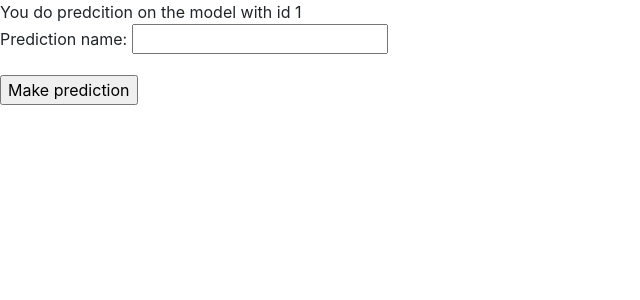
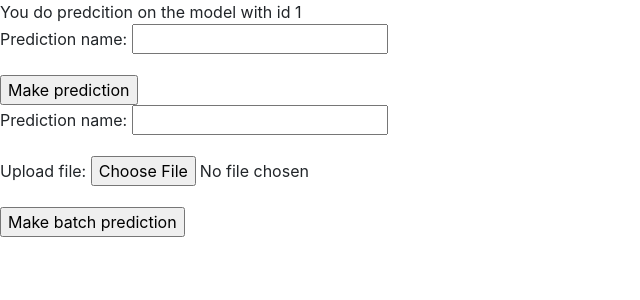
Before and after one commit to Eryk854/MachineLearning, a Django app: page /make_prediction/model/1 in a window 1280 px wide. Shown: the part 56-356 px from the top of the page, without its empty margins (0-640 px from the left). Run offline with Django 3.2, Linux system fonts and the light colour scheme; tables that the repository leaves empty hold one stand-in row (values such as "Sample post"); a database or web service that is not in the repository returns one stand-in record (values such as "Sample title"); data that the repository does not hold is empty; some libraries are stand-ins or nearby versions.

Commit message:
Add: delete prediction, prediction details, batch predictions + refactor code

```diff
--- a/communication/forms/__init__.py
+++ b/communication/forms/__init__.py
@@ -1,3 +1,4 @@
 from .new_prediction_form import NewPredictionForm
 from .new_dataset_form import NewDatasetForm
 from .new_model_form import NewModelForm
+from .new_batch_prediction_form import BatchPredictionForm
--- /dev/null
+++ b/communication/forms/new_batch_prediction_form.py
@@ -0,0 +1,8 @@
+from django import forms
+from communication.models import BatchPrediciton
+
+
+class BatchPredictionForm(forms.ModelForm):
+    class Meta:
+        model = BatchPrediciton
+        fields = ['prediction_name', 'upload_file']
--- a/communication/forms/new_prediction_form.py
+++ b/communication/forms/new_prediction_form.py
@@ -1,4 +1,5 @@
 from django import forms
+
 
 class NewPredictionForm(forms.Form):
 
--- a/communication/templates/communication/make_prediction.html
+++ b/communication/templates/communication/make_prediction.html
@@ -2,10 +2,14 @@
 {% block content%}
 You do predcition on the model with id {{model_name}}
 {% url 'make prediction' model_name as form_url%}
-<form action={{form_url}} method="post">
+<form action={{form_url}} method="post" >
     {% csrf_token %}
-
-    {{form.as_p}}
-    <input type="submit" value="Make prediction">
+    {{prediction_form.as_p}}
+    <input type="submit" value="Make prediction" name="create_single_prediction">
+</form>
+<form action={{form_url}} method="post" enctype="multipart/form-data">
+    {% csrf_token %}
+    {{batch_form.as_p}}
+    <input type="submit" value="Make batch prediction" name="create_batch_prediction">
 </form>
 {% endblock%}
--- a/communication/templatetags/filters.py
+++ b/communication/templatetags/filters.py
@@ -5,6 +5,12 @@ from django.template.defaulttags import register
 def dict_value(dict, key):
     return dict[key]
 
+
 @register.filter(name='delete')
 def delete(dataset):
     return dataset[8:]
+
+
+@register.filter(name='delete_pre')
+def delete_pre(dataset):
+    return dataset[11:]
--- a/communication/urls.py
+++ b/communication/urls.py
@@ -2,12 +2,16 @@ from django.urls import path
 from . import views
 
 urlpatterns = [
-    path('',views.index, name="home page"),
+    path('', views.index, name="home page"),
     path('add_resource/', views.add_resource),
     path('make_dataset/', views.MakeDatasetView.as_view(), name="make dataset"),
     path('prediction_list/', views.PredictionListView.as_view(), name='prediction list'),
     path('models_list/', views.ModelsListView.as_view(), name="models list"),
     path('datasets_list/', views.DatasetListView.as_view(), name="datasets list"),
     path("make_model/dataset/<str:dataset_id>", views.MakeModelView.as_view(), name="make model"),
-    path("make_prediction/model/<str:model_name>", views.MakePredictionClass.as_view(), name="make prediction")
+    path("make_prediction/model/<str:model_name>", views.MakePredictionClass.as_view(), name="make prediction"),
+    path('prediction_detil/prediction/<str:prediction_id>', views.PredictionDetailView.as_view(), name="prediction detail"),
+    path('delete/prediction/confirm/<str:prediction_id>', views.delete_prediction_confirm, name='delete prediction confirm'),
+    path('delete/prediction/<str:prediction_id>', views.DeletePredictionView.as_view(), name="delete prediction"),
+
 ]
--- a/communication/views.py
+++ b/communication/views.py
@@ -5,9 +5,11 @@ import requests
 from django.views.generic.list import ListView
 from django.views.generic import TemplateView, View
 from django.views.generic.edit import FormView
-from .forms import NewPredictionForm, NewDatasetForm, NewModelForm
+from django.views.generic.detail import DetailView
+from .forms import NewPredictionForm, NewDatasetForm, NewModelForm, BatchPredictionForm
 from django.core.exceptions import ValidationError
-
+import time
+from django.contrib import messages
 #BIGML_USERNAME = 'Eryk
 #BIGML_AUTH=
 
@@ -55,14 +57,6 @@ class MakeDatasetView(FormView):
         r = requests.post("https://bigml.io/andromeda/dataset", params=self.BIGML_AUTH, json=data, headers=headers)
 
 
-def make_model(request):
-    bigml_auth = 'username=Eryk854;api_key=fb079f5dd95d9f28986d49f983c28a9af3cf09f9;'
-    headers = {"content-type": "application/json"}
-    data={"name":"Diabetes model", 'dataset': 'dataset/5e2ae89de476845dd901b581'}
-    r = requests.post("https://bigml.io/andromeda/model?",json=data, headers=headers, params=bigml_auth )
-    return HttpResponse("We made model uhuuuu")
-
-
 class MakeModelView(FormView):
     BIGML_AUTH = 'username=Eryk854;api_key=fb079f5dd95d9f28986d49f983c28a9af3cf09f9;'
     template_name = "communication/make_model.html"
@@ -89,39 +83,47 @@ class MakeModelView(FormView):
 class MakePredictionClass(View):
     BIGML_AUTH = 'username=Eryk854;api_key=fb079f5dd95d9f28986d49f983c28a9af3cf09f9;'
     template_name = "communication/make_prediction.html"
-    form_class = NewPredictionForm
+    form_class = [NewPredictionForm, BatchPredictionForm]
 
     def get(self, request, *args, **kwargs):
         """Get function creates and display prediction form"""
-        input_fields = self.__get_models_input_name(kwargs['model_name'])
-        form = NewPredictionForm(input_data=input_fields)
-        return render(request, self.template_name, context={'form': form,
+        input_fields = self._get_models_input_name(kwargs['model_name'])
+        prediction_form = NewPredictionForm(input_data=input_fields)
+        batch_form = BatchPredictionForm()
+        return render(request, self.template_name, context={'batch_form': batch_form,
+                                                            'prediction_form': prediction_form,
                                                             'model_name': kwargs['model_name']})
 
     def post(self, request, **kwargs):
-        """POST function take and chceck prediction input data  and make prediction """
-        input_fields = self.__get_models_input_name(kwargs['model_name'])
-        form = NewPredictionForm(request.POST, input_data=input_fields)
-        #data={'prediction_name':'','sepal.width':3,'petal.length':2.1 ,'petal.width':1}
-        #form1 = NewPredictionForm(data, input_data=input_fields)
-        #print(form.is_valid())
-        #print(form.errors)
-        #print(form.is_bound)
-        #print(request.POST)
-        #print(type(request.POST['sepal.width']))
-        if form.is_valid():
-            model_name = kwargs['model_name']
-            data = form.cleaned_data
-            print(data)
-            self.__make_prediction(model_name, data)
-            return redirect("prediction list")
+        """POST function needs must handle two forms. First is to make prediction from input data and second
+        from csv file."""
+        if 'create_single_prediction' in request.POST:
+            # User wants to create single prediction
+            input_fields = self._get_models_input_name(kwargs['model_name'])
+            form = NewPredictionForm(request.POST, input_data=input_fields)
+
+            if form.is_valid():
+                model_name = kwargs['model_name']
+                data = form.cleaned_data
+                self.__make_prediction(model_name, data)
+                return redirect("prediction list")
+
+        elif 'create_batch_prediction' in request.POST:
+            # User want to send csv file and make prediction.
+            form = BatchPredictionForm(request.POST, request.FILES)
+            if form.is_valid():
+                model_name = kwargs['model_name']
+                data = form.cleaned_data
+                form.save() # here we save our csv file in media root and in database.
+                self._make_batch_prediction(model_name, data)
+
         return redirect("make prediction", model_name=kwargs['model_name'])
 
+    #                                  functions  for make single prediction
     def __make_prediction(self, model, input_data):
         """Function wich make prediction on model and input data. It also register it and api"""
         headers = {"content-type": "application/json"}
         name = input_data['prediction_name']
-        #input_data = zip(input_data, range(0,len(input_data)))
         input_dataa = {}
         i = 0
         for key in input_data:
@@ -135,12 +137,71 @@ class MakePredictionClass(View):
 
         r = requests.post("https://bigml.io/andromeda/prediction?", json=data, headers=headers, params=self.BIGML_AUTH)
 
-    def __get_models_input_name(self, model_name):
-        """This function returns an array of tuple where is name of input data and their datatype"""
+    def _get_models_input_name(self, model_name):
+        """This function returns an array of tuple where is name of input field and their datatype"""
         r = requests.get('https://bigml.io/andromeda/model/{}?'.format(model_name), params=self.BIGML_AUTH)
         model_fields = r.json()['model']['model_fields']
         input_fields = [(model_fields[field]['name'], model_fields[field]['datatype']) for field in model_fields]
         return input_fields
+    #                                     end single prediction
+    #                                     functions for make batch prediction
+
+    def _make_batch_prediction(self, model_id, data):
+        """We make batch prediction using import csv file, Model_id is model on wich we make prediction and data is a
+        dictionary of our form data. (there is a file and prediction name)"""
+
+        # to make batch prediction we need to make dataset
+        source_id = self._add_resource(data['upload_file'])
+        dataset_id = self._make_dataset(source_id)
+        params = self.BIGML_AUTH
+        headers = {'content-type': 'application/json'}
+        time.sleep(2)
+        data = {'model': "model/"+model_id, 'dataset': dataset_id}
+        r = requests.post("https://bigml.io/andromeda/batchprediction?", params=params, headers=headers, json=data)
+
+    def _add_resource(self, file, data=None):
+        """Make BigML resource using csv file"""
+        files = {'prediction': open('media/predictions/'+str(file), 'rb')}
+        #data = {'name': file_name}
+        r = requests.post("https://bigml.io/andromeda/source?", params=self.BIGML_AUTH, files=files)
+        return r.json()['resource']
+
+    def _make_dataset(self, source_id):
+        headers = {"content-type": "application/json"}
+        data = {"source": source_id}
+        r = requests.post("https://bigml.io/andromeda/dataset", params=self.BIGML_AUTH, json=data, headers=headers)
+        return r.json()['resource']
+
+    #                                  end batch prediction
+
+
+class PredictionDetailView(TemplateView):
+    BIGML_AUTH = 'username=Eryk854;api_key=fb079f5dd95d9f28986d49f983c28a9af3cf09f9;'
+    template_name = "communication/prediction_detail.html"
+
+    def get_context_data(self, **kwargs):
+        context = super().get_context_data(**kwargs)
+        prediction_id = kwargs['prediction_id']
+        r = requests.get('https://bigml.io/andromeda/prediction/{}?'.format(prediction_id), params=self.BIGML_AUTH)
+        context['name'] = r.json()['name']
+        context['output'] = r.json()['output']
+        context['prediction_id'] = prediction_id
+        context['last_updated'] = PredictionDetailView._change_date_format(r.json()['updated'])
+        context['input_values'] = PredictionDetailView._take_prediction_input_values(prediction_id)
+        return context
+
+    @staticmethod
+    def _take_prediction_input_values(prediction_id):
+        r = requests.get('https://bigml.io/andromeda/prediction/{}?'.format(prediction_id), params=PredictionListView.BIGML_AUTH)
+        keys = [r.json()['fields'][input]['name'] for input in r.json()['fields']]
+        input_values = {key: r.json()['input_data'][value] for key, value in zip(keys, r.json()['input_data'])}
+        return input_values
+
+    @staticmethod
+    def _change_date_format(date):
+        """This function change date format. We want to display only format yyyy-mm-dd hh-mm-ss """
+        return date[:10] + ' ' + date[11:19]
+
 
 
 class ModelsListView(TemplateView):
@@ -176,29 +237,55 @@ class PredictionListView(TemplateView):
 
         r = requests.get('https://bigml.io/andromeda/prediction?', params=text)
         objects = r.json()['objects']
-        list=[]
+        predict_list = []
+        used_models = []
+        models_list = []
         for obj in objects:
             element = {'model':obj['model'], 'name': obj['name'], 'prediction': obj['resource'],
-                       'output': obj['output'], 'updated': PredictionListView.__change_date_format(obj['updated']),
-                       'predict_values': PredictionListView.__take_prediction_input_values(obj['resource'])}
-            print(element)
-            list.append(element)
+                       'output': obj['output'], 'updated': PredictionListView._change_date_format(obj['updated'])}
+                       #'predict_values': PredictionListView.__take_prediction_input_values(obj['resource'])}
 
-        context['predictions'] = list
+            if element['model'] not in used_models:
+                models_list = PredictionListView._take_info_about_model(element['model'], models_list)
+                used_models.append(element['model'])
+
+            predict_list.append(element)
+
+        # We want also to write batch predictions,
+        context['batch_predictions'] = PredictionListView._take_batch_predictions()
+        context['predictions'] = predict_list
+        context['models'] = models_list
         return context
 
     @staticmethod
-    def __change_date_format(date):
+    def _take_batch_predictions():
+        r = requests.get('https://bigml.io/andromeda/batchprediction?', params=PredictionListView.BIGML_AUTH)
+        batch_predictions = []
+        for prediction in r.json()['objects']:
+            batch_predictions.append({'name':prediction['name'],
+                                      'updated': PredictionListView._change_date_format(prediction['updated']),
+                                      'model': prediction['model']})
+        return batch_predictions
+
+
+    @staticmethod
+    def _take_info_about_model(model_id, model_list):
+        r = requests.get('https://bigml.io/andromeda/{}?'.format(model_id), params=PredictionListView.BIGML_AUTH)
+        model_list.append({'model_id': r.json()['resource'], 'description': r.json()['description'], 'name': r.json()['name']})
+        return model_list
+
+
+    @staticmethod
+    def _change_date_format(date):
         """This function change date format. We want to display only format yyyy-mm-dd hh-mm-ss """
         return date[:10]+' '+date[11:19]
 
-    @staticmethod
-    def __take_prediction_input_values(prediction):
-        r = requests.get('https://bigml.io/andromeda/{}?'.format(prediction), params=PredictionListView.BIGML_AUTH)
-        keys = [r.json()['fields'][input]['name'] for input in r.json()['fields']]
-        input_values = {key: r.json()['input_data'][value] for key, value in zip(keys, r.json()['input_data'])}
-        #print(input_values)
-        return input_values
+    # @staticmethod
+    # def __take_prediction_input_values(prediction):
+    #     r = requests.get('https://bigml.io/andromeda/{}?'.format(prediction), params=PredictionListView.BIGML_AUTH)
+    #     keys = [r.json()['fields'][input]['name'] for input in r.json()['fields']]
+    #     input_values = {key: r.json()['input_data'][value] for key, value in zip(keys, r.json()['input_data'])}
+    #     return input_values
 
 
 class DatasetListView(TemplateView):
@@ -217,3 +304,22 @@ class DatasetListView(TemplateView):
             list.append(element)
         context['datasets'] = list
         return context
+
+
+class DeletePredictionView(View):
+    BIGML_AUTH = 'username=Eryk854;api_key=fb079f5dd95d9f28986d49f983c28a9af3cf09f9;'
+
+    def get(self, request ,*args, **kwargs):
+        r = requests.delete("https://bigml.io/andromeda/prediction/{}".format(self.kwargs['prediction_id']), params=self.BIGML_AUTH)
+        print(r.status_code)
+        if r.status_code == 204:
+            messages.success(self.request, "You deleted the predictions successfully")
+        else:
+            messages.warning(self.request, "Faild to delete the prediction. Try again later")
+        messages.success(self.request, "You deleted the predictions successfully")
+        return redirect('prediction list')
+
+
+def delete_prediction_confirm(request, **kwargs):
+    return render(request, 'communication/delete_confirm.html',
+                  context={'prediction_id': kwargs['prediction_id']})
```
Also changed, not shown: communication/models.py (+7 -0 lines), communication/templates/communication/delete_confirm.html (added, +9 -0 lines), communication/templates/communication/prediction_detail.html (added, +10 -0 lines), communication/templates/communication/prediction_list.html (+25 -12 lines), db.sqlite3.
